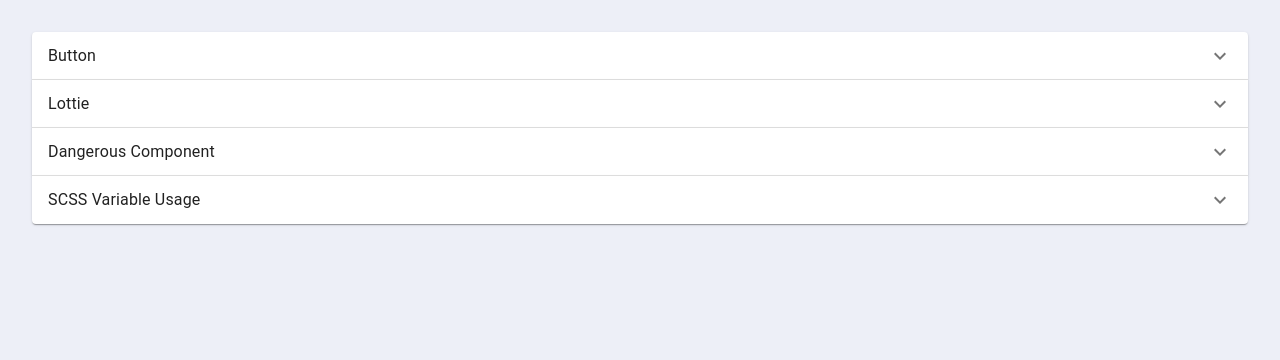
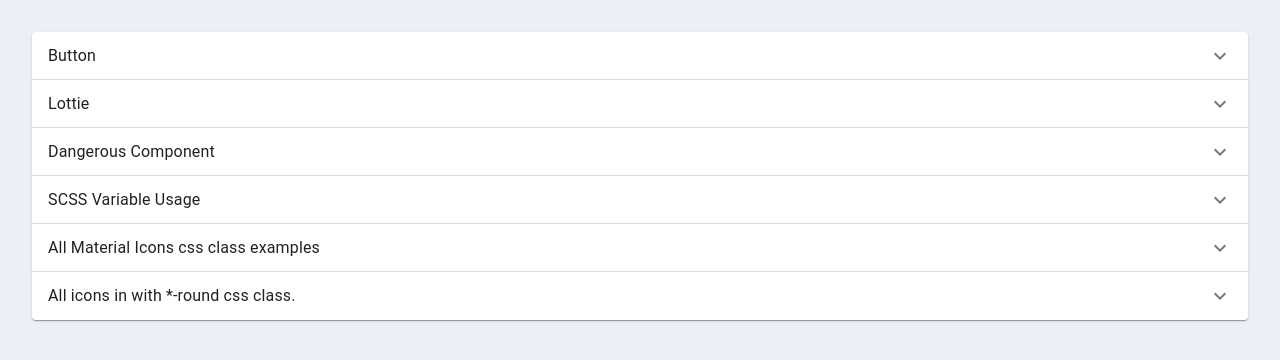
Before and after one commit to amritapatjoshi/frontEndNY, a Next.js app: page /examples/all-components in a window 1280 px wide. Shown: the top 360 px of the page. Built offline with nearby package versions, Linux system fonts and the light colour scheme.

Commit message:
PREMVP-577-material-icons

```diff
--- a/app/examples/all-components/page.tsx
+++ b/app/examples/all-components/page.tsx
@@ -1,5 +1,4 @@
 "use client"
-
 import { Metadata } from 'next'
 import styles from './styles.module.scss'
 import React from 'react';
@@ -11,6 +10,8 @@
 import ExpandMoreIcon from '@mui/icons-material/ExpandMore';
 import DeleteIcon from '@mui/icons-material/Delete';
 import HSDangerousComponent from '@/shared/components/hs-DangerousComponent/HS-DangerousComponent';
+
+import 'material-icons/iconfont/material-icons.scss';
 
 export const metadata: Metadata = {
   title: 'SCO - Components',
@@ -100,6 +101,53 @@
           </AccordionDetails>
         </Accordion>
 
+        <Accordion>
+          <AccordionSummary
+            expandIcon={<ExpandMoreIcon />}
+            aria-controls="panel2a-content"
+            id="panel2a-header"
+          >
+            <Typography>All Material Icons css class examples</Typography>
+          </AccordionSummary>
+          <AccordionDetails>
+            <div className={styles.icons}>
+              Filled Icon: <span className="material-icons">account_circle</span>
+              Round Icon: <span className="material-icons-round">account_circle</span>
+              Outlined Icon: <span className="material-icons-outlined">account_circle</span>
+              Sharp Icon: <span className="material-icons-sharp">account_circle</span>
+              Two-tone Icon: <span className="material-icons-two-tone">account_circle</span>
+            </div>
+          </AccordionDetails>
+        </Accordion>
+
+        <Accordion>
+          <AccordionSummary
+            expandIcon={<ExpandMoreIcon />}
+            aria-controls="panel2a-content"
+            id="panel2a-header"
+          >
+            <Typography>All icons in with *-round css class.</Typography>
+          </AccordionSummary>
+          <AccordionDetails>
+            <div className={styles.icons}>
+              <span className="material-icons">search</span>
+              <span className="material-icons-round">accessibility_new</span>
+              <span className="material-icons-round">language</span>
+              <span className="material-icons-round">account_circle</span>
+              <span className="material-icons-round">help</span>
+              <span className="material-icons-round">volume_up</span>
+              <span className="material-icons-round">volume_off</span>
+              <span className="material-icons-round">volume_down</span>
+              <span className="material-icons-round">close</span>
+              <span className="material-icons-round">arrow_right_alt</span>
+              <span className="material-icons-round">backspace</span>
+              <span className="material-icons-round">credit_card</span>
+              <span className="material-icons-round">payments</span>
+            </div>
+          </AccordionDetails>
+        </Accordion>
+
+
       </div>
     </div>
   );
--- a/app/examples/all-components/styles.module.scss
+++ b/app/examples/all-components/styles.module.scss
@@ -7,6 +7,11 @@
     min-height: 100vh;
 }
 
+.icons {
+    display: flex;
+    justify-content: space-evenly;
+}
+
 // This is a sample implementation of the mixin created in the variables.scss file.
 .mixinExample {
     @include fontFeatures('primary', 600, 36, 48, #99004C);
--- a/package.json
+++ b/package.json
@@ -22,6 +22,7 @@
     "dotenv": "^16.3.1",
     "eslint": "8.45.0",
     "eslint-config-next": "13.4.10",
+    "material-icons": "^1.13.12",
     "next": "^13.4.19",
     "react": "^18.2.0",
     "react-dom": "^18.2.0",
```
Also changed, not shown: 1 other file (tests, documents, lock files or other folders).
